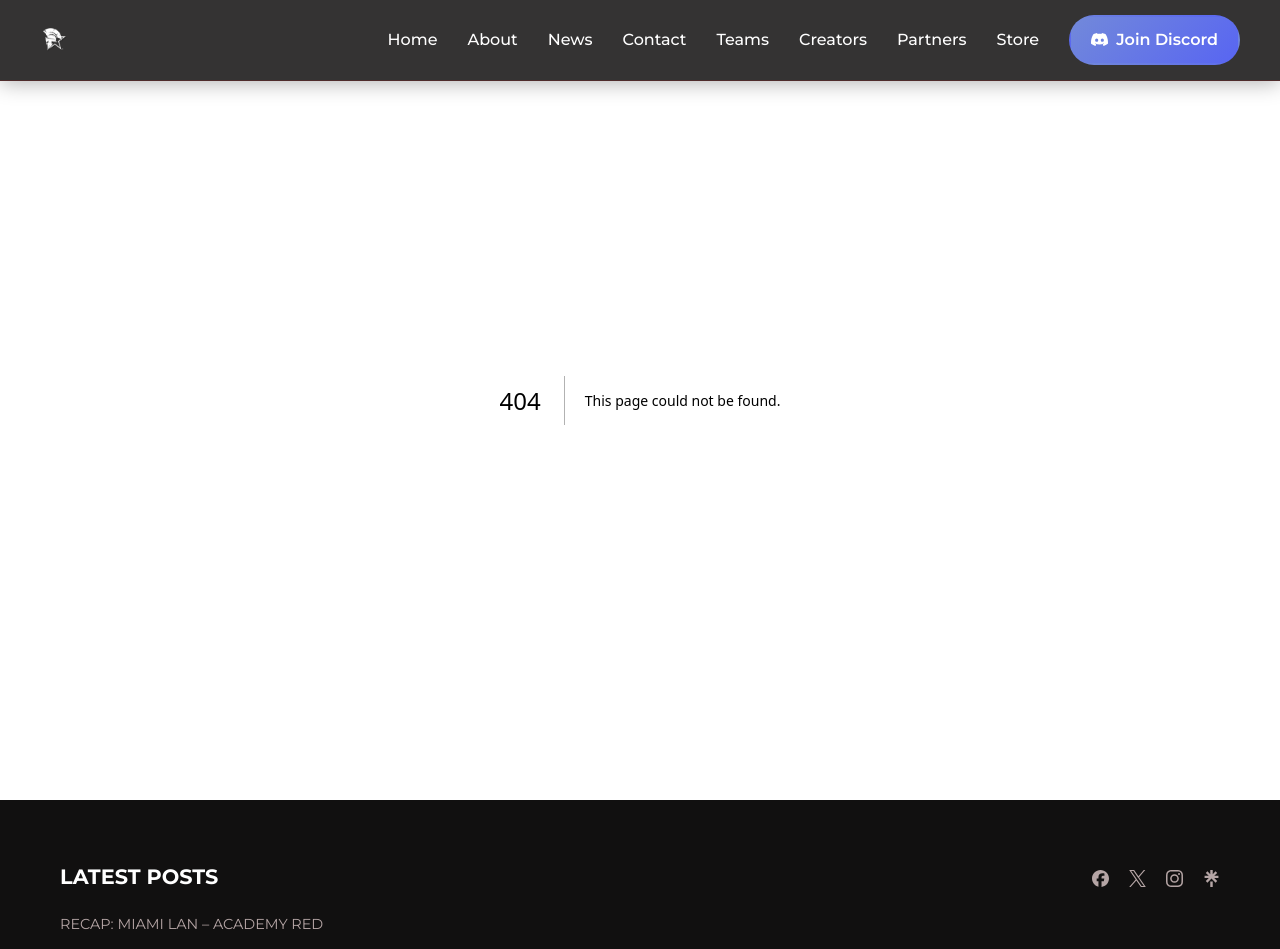
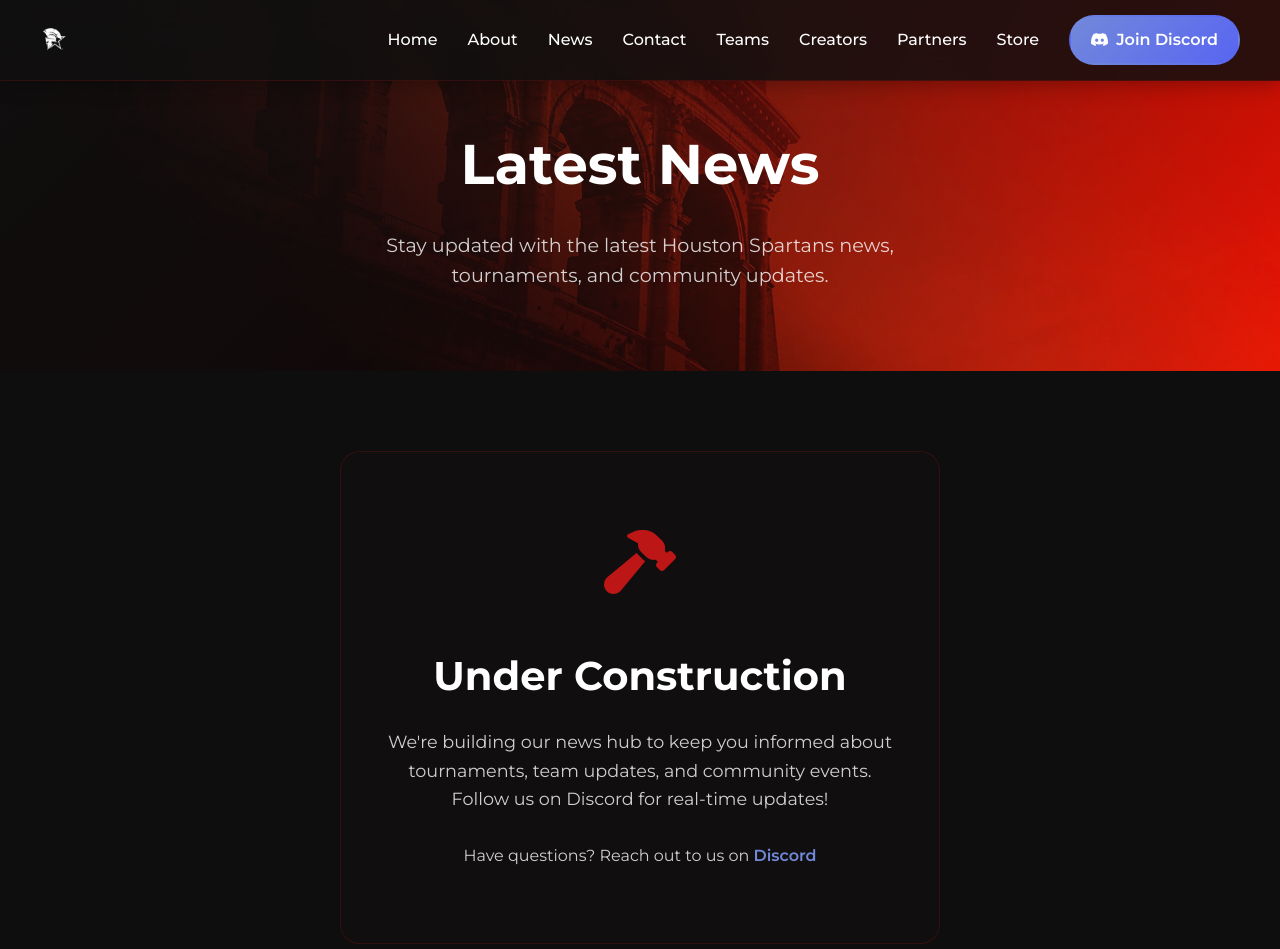
Before and after one commit to adamsmithdev/houston-spartans, a Next.js app: page /news in a window 1280 px wide. Before the commit this address had no page. Shown: the top 949 px of the page. Built offline with nearby package versions, Linux system fonts and the light colour scheme.

Commit message:
Adding placeholder pages for about, contact, news, teams, creators, and partners

```diff
--- a/src/app/globals.css
+++ b/src/app/globals.css
@@ -67,9 +67,116 @@ body {
 	}
 }
 
-@media (min-width: 1400px) {
-	.nav-container {
-		padding: 0 60px;
+/* Placeholder Pages */
+.placeholder-hero {
+	background:
+		linear-gradient(135deg, rgba(17, 16, 16, 0.9), rgba(188, 22, 22, 0.1)),
+		url('/images/backdrops/backdrop-red.png') center/cover;
+	padding: 120px 0 80px;
+	text-align: center;
+	min-height: 40vh;
+	display: flex;
+	align-items: center;
+}
+
+.placeholder-hero h1 {
+	font-size: 3.5rem;
+	font-weight: 700;
+	margin-bottom: 20px;
+	color: #ffffff;
+}
+
+.placeholder-hero .subtitle {
+	font-size: 1.2rem;
+	color: rgba(255, 255, 255, 0.8);
+	max-width: 600px;
+	margin: 0 auto;
+}
+
+.placeholder-content {
+	padding: 80px 0;
+	background: #0f0e0e;
+}
+
+.construction-notice {
+	text-align: center;
+	max-width: 600px;
+	margin: 0 auto;
+	padding: 60px 40px;
+	background: rgba(17, 16, 16, 0.8);
+	border-radius: 20px;
+	border: 1px solid rgba(188, 22, 22, 0.2);
+}
+
+.construction-icon {
+	font-size: 4rem;
+	color: #bc1616;
+	margin-bottom: 30px;
+	animation: bounce 2s infinite;
+}
+
+.construction-notice h2 {
+	font-size: 2.5rem;
+	font-weight: 700;
+	margin-bottom: 20px;
+	color: #ffffff;
+}
+
+.construction-notice p {
+	font-size: 1.1rem;
+	color: rgba(255, 255, 255, 0.8);
+	margin-bottom: 15px;
+	line-height: 1.6;
+}
+
+.discord-link {
+	color: #7289da;
+	text-decoration: none;
+	font-weight: 600;
+	transition: color 0.3s ease;
+}
+
+.discord-link:hover {
+	color: #5865f2;
+}
+
+.placeholder-contact-info {
+	margin-top: 30px !important;
+	font-size: 1rem !important;
+}
+
+@keyframes bounce {
+	0%,
+	20%,
+	50%,
+	80%,
+	100% {
+		transform: translateY(0);
+	}
+	40% {
+		transform: translateY(-10px);
+	}
+	60% {
+		transform: translateY(-5px);
+	}
+}
+
+@media (max-width: 768px) {
+	.placeholder-hero h1 {
+		font-size: 2.5rem;
+	}
+
+	.construction-notice {
+		padding: 40px 20px;
+		margin: 0 20px;
+	}
+
+	.construction-icon {
+		font-size: 3rem;
+	}
+
+	.construction-notice h2 {
+		font-size: 2rem;
 	}
 }
 
--- /dev/null
+++ b/src/app/news/page.tsx
@@ -0,0 +1,11 @@
+import PlaceholderPage from '@/components/PlaceholderPage';
+
+export default function NewsPage() {
+	return (
+		<PlaceholderPage
+			title="Latest News"
+			description="Stay updated with the latest Houston Spartans news, tournaments, and community updates."
+			comingSoonText="We're building our news hub to keep you informed about tournaments, team updates, and community events. Follow us on Discord for real-time updates!"
+		/>
+	);
+}
--- a/src/components/Navbar.tsx
+++ b/src/components/Navbar.tsx
@@ -98,22 +98,22 @@ export default function Navbar() {
 					<Link href="/" className="nav-link">
 						Home
 					</Link>
-					<Link href="/" className="nav-link">
+					<Link href="/about" className="nav-link">
 						About
 					</Link>
-					<Link href="/" className="nav-link">
+					<Link href="/news" className="nav-link">
 						News
 					</Link>
-					<Link href="/" className="nav-link">
+					<Link href="/contact" className="nav-link">
 						Contact
 					</Link>
-					<Link href="/" className="nav-link">
+					<Link href="/teams" className="nav-link">
 						Teams
 					</Link>
-					<Link href="/" className="nav-link">
+					<Link href="/creators" className="nav-link">
 						Creators
 					</Link>
-					<Link href="/" className="nav-link">
+					<Link href="/partners" className="nav-link">
 						Partners
 					</Link>
 					<Link
--- /dev/null
+++ b/src/components/PlaceholderPage.tsx
@@ -0,0 +1,45 @@
+interface PlaceholderPageProps {
+	readonly title: string;
+	readonly description: string;
+	readonly comingSoonText?: string;
+}
+
+export default function PlaceholderPage({
+	title,
+	description,
+	comingSoonText = 'More content coming soon!',
+}: PlaceholderPageProps) {
+	return (
+		<main>
+			<section className="placeholder-hero">
+				<div className="container">
+					<h1>{title}</h1>
+					<p className="subtitle">{description}</p>
+				</div>
+			</section>
+
+			<section className="placeholder-content">
+				<div className="container">
+					<div className="construction-notice">
+						<div className="construction-icon">
+							<i className="fas fa-hammer"></i>
+						</div>
+						<h2>Under Construction</h2>
+						<p>{comingSoonText}</p>
+						<p className="placeholder-contact-info">
+							Have questions? Reach out to us on{' '}
+							<a
+								href="https://discord.gg/fP5Ek7Xv3A"
+								target="_blank"
+								rel="noopener noreferrer"
+								className="discord-link"
+							>
+								Discord
+							</a>
+						</p>
+					</div>
+				</div>
+			</section>
+		</main>
+	);
+}
```
Also changed, not shown: src/app/about/page.tsx (added, +11 -0 lines), src/app/contact/page.tsx (added, +11 -0 lines), src/app/creators/page.tsx (added, +11 -0 lines), src/app/partners/page.tsx (added, +11 -0 lines), src/app/teams/page.tsx (added, +11 -0 lines).
